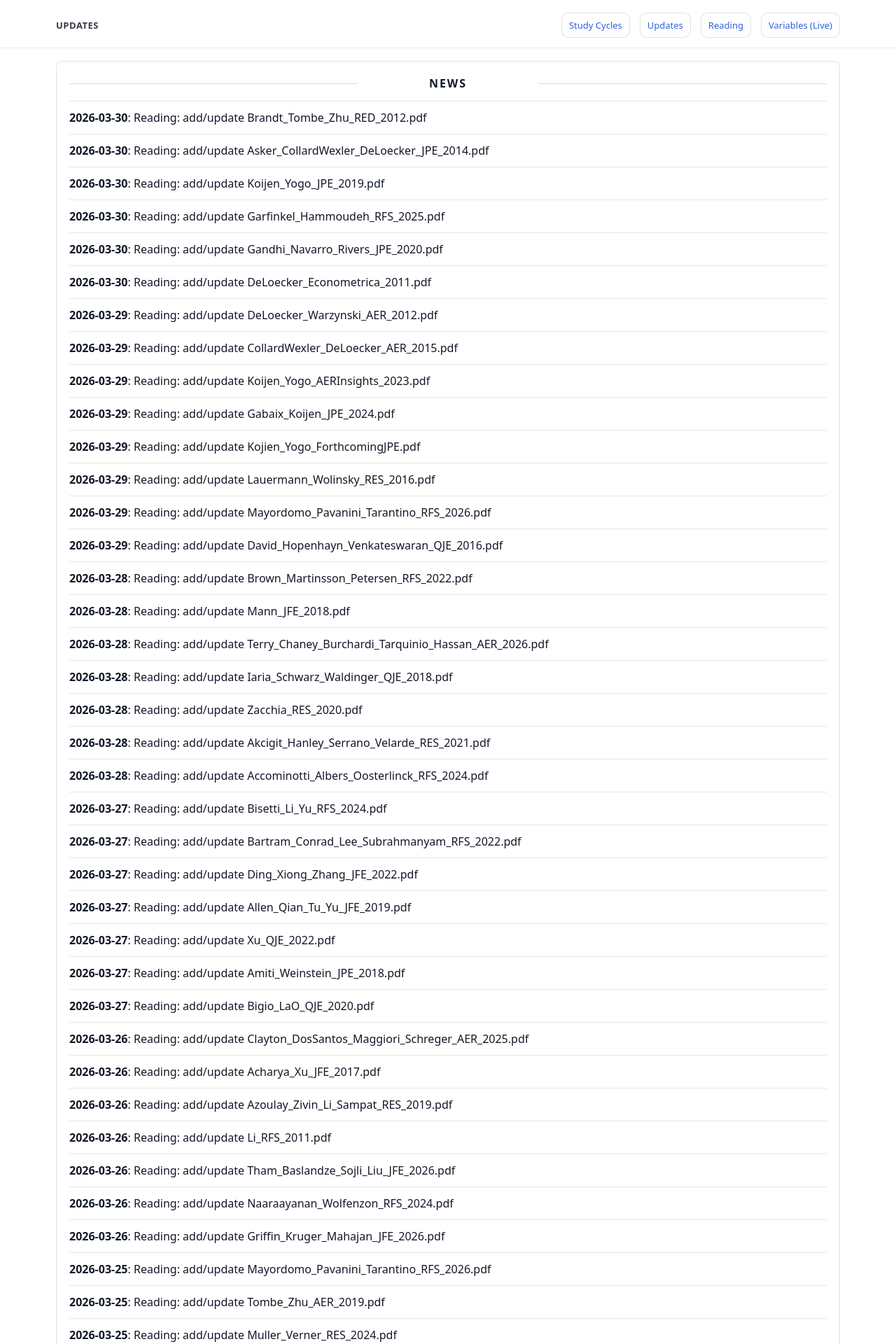
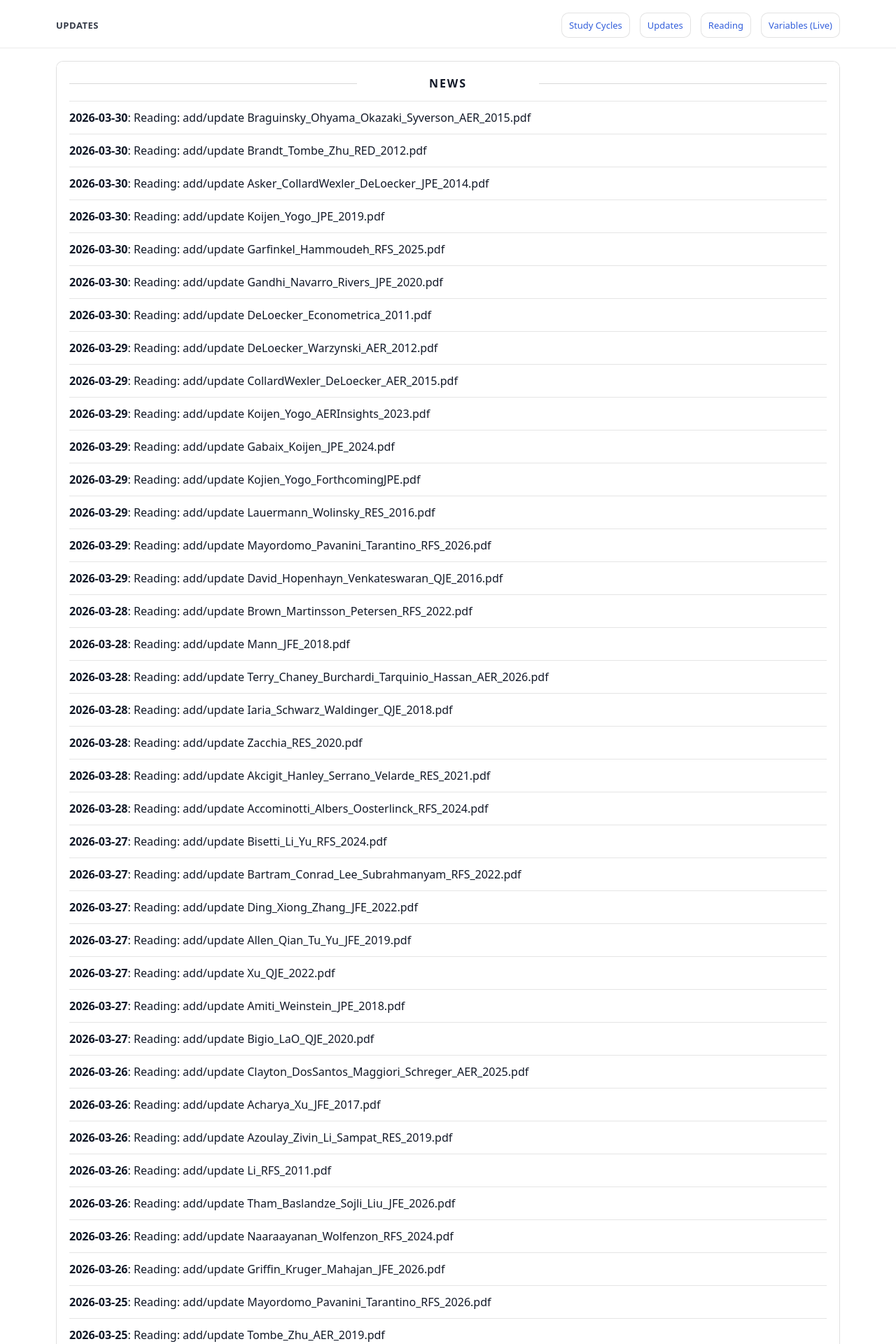
Before and after one commit to yaxinzn/study-archive, a Jekyll site: the page built from updates/index.md, in a window 1280 px wide. Shown: the top 1920 px of the page at 70% size. Built offline with Jekyll 4.4.1, drawn with Linux system fonts in a browser that asks for light colours; some of the changed text lies outside the part shown.

Commit message:
chore: update NEWS feed

```diff
--- a/_data/news.yml
+++ b/_data/news.yml
@@ -1,4 +1,7 @@
 # Auto-generated update history (sorted newest -> oldest). Do not edit manually.
+- ts: "1774871374"
+  date: "2026-03-30"
+  title: "Reading: add/update Braguinsky_Ohyama_Okazaki_Syverson_AER_2015.pdf"
 - ts: "1774870703"
   date: "2026-03-30"
   title: "Reading: add/update Brandt_Tombe_Zhu_RED_2012.pdf"
```
